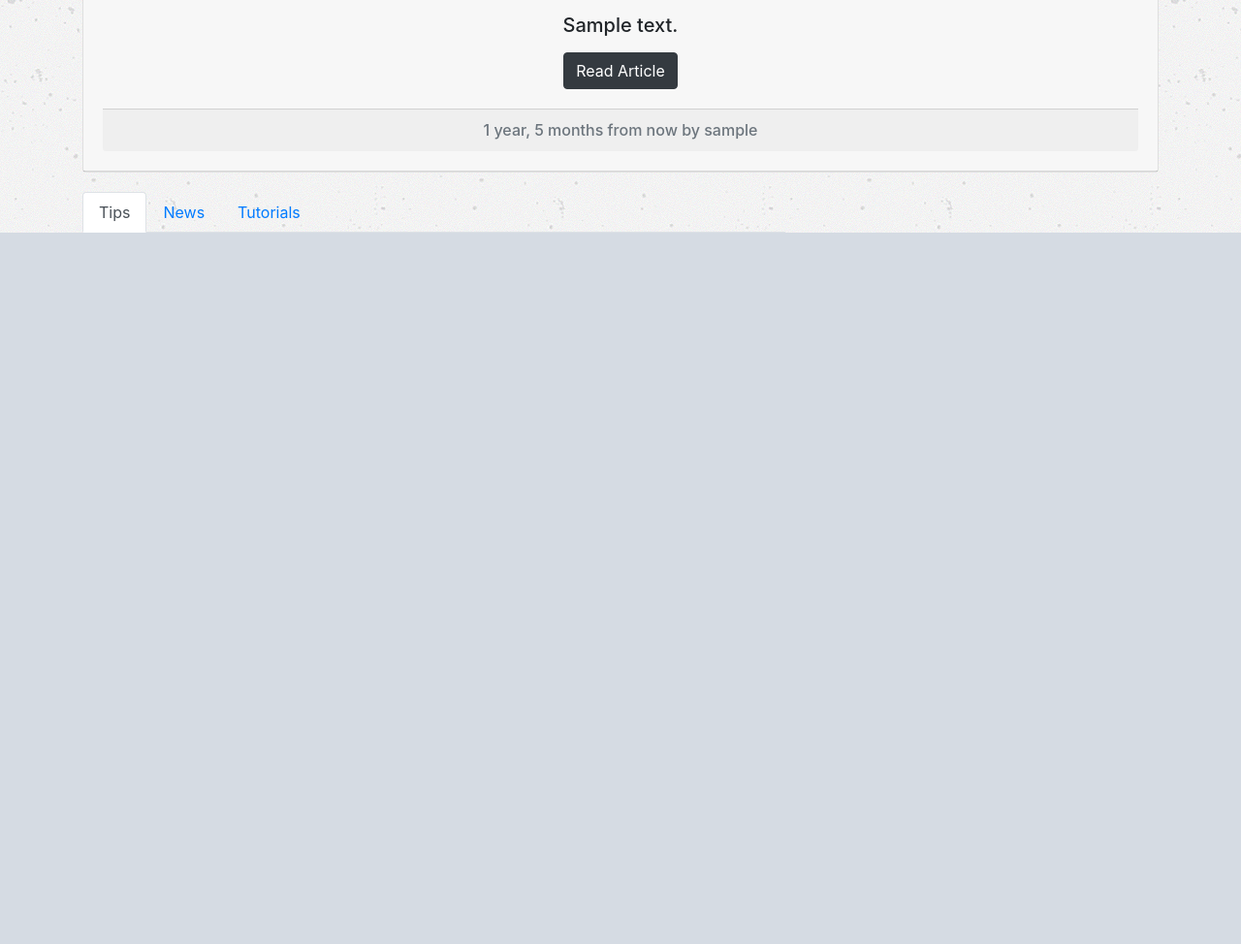
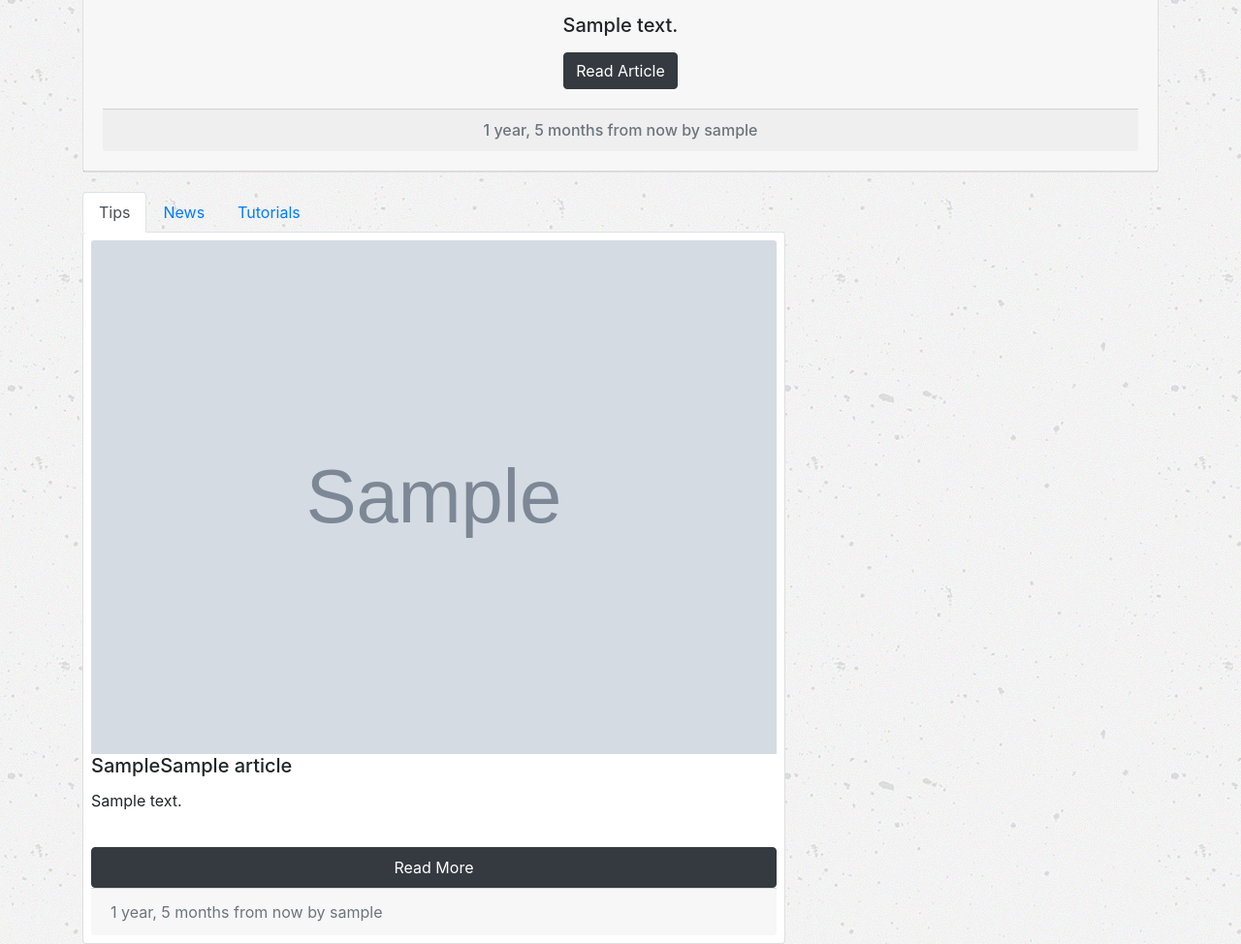
Before and after one commit to micki6491/Django-Blog, a Django app: template templates/home.html in a window 1280 px wide. Shown: the part 961-1935 px from the top of the page at 97% size. Before the commit the page ends 1201 px from the top, so only its background shows below. Run offline with Django 3.2, Linux system fonts and the light colour scheme; the template is opened without the code that fills it: values that come from a table or form of the project are taken from there, others are empty; tables that the repository leaves empty hold one stand-in row (values such as "Sample post"); grey boxes marked "Sample" are stand-in pictures; some libraries are stand-ins or nearby versions.

Commit message:
filtered to show on last 3 articles for each categorie

```diff
--- a/MyBlog/urls.py
+++ b/MyBlog/urls.py
@@ -22,7 +22,7 @@ from MyBlog import settings
 from articles import views
 
 urlpatterns = [
-                  path('article/<int:article_pk>/',
+                  path('articles/<int:article_pk>/',
                        views.ArticleView.as_view(),
                        name='article_page'),
                   path('admin/', admin.site.urls),
--- a/articles/models.py
+++ b/articles/models.py
@@ -27,7 +27,7 @@ class Article(models.Model):
     def get_page_count(self):
         articles = Article.objects.filter(category=self.category)
         count = articles.count()
-        pages = count / 5
+        pages = count / 10
         return math.ceil(pages)
 
     def has_many_pages(self, count=None):
--- a/templates/home.html
+++ b/templates/home.html
@@ -70,13 +70,11 @@
     </nav>
     <div class="tab-content" id="nav-tabContent">
         <div class="tab-pane fade show active" id="nav-tips" role="tabpanel" aria-labelledby="nav-tips-tab">
-
-            {% for article in articles %}
-                {% if article.category == "Tips" %}
+            {% for article in article_tips %}
                 <div class="col-sm-8 top-buffer-sm">
                     <div class="card border-top-0 px-2 py-2">
                         <img class="card-img-top" src="{{ article.photo }}">
-                            <h5 class="card-title">{{ article.subject }}</h5>
+                        <h5 class="card-title">{{ article.category }}{{ article.subject }}</h5>
                         <p class="card-text">{{ article }}</p>
                         <a href="{% url 'article_page' article.pk %}" class="btn btn-dark py-2 px-5 top-buffer">Read
                             More</a>
@@ -88,12 +86,14 @@
                             </button>
 
                             <!-- Modal -->
-                                <div class="modal fade" id="deleteArticleModal{{ article.pk }}" tabindex="-1" role="dialog"
+                            <div class="modal fade" id="deleteArticleModal{{ article.pk }}" tabindex="-1"
+                                 role="dialog"
                                  aria-labelledby="deleteArticleModalLabel" aria-hidden="true">
                                 <div class="modal-dialog modal-dialog-centered" role="document">
                                     <div class="modal-content">
                                         <div class="modal-header">
-                                                <h5 class="Delete Article" id="deleteArticleModal{{ article.pk }}">Delete
+                                            <h5 class="Delete Article" id="deleteArticleModal{{ article.pk }}">
+                                                Delete
                                                 confirmation</h5>
                                             <button type="button" class="close" data-dismiss="modal"
                                                     aria-label="Close">
@@ -121,18 +121,16 @@
                         </div>
                     </div>
                 </div>
-                {% endif %}
             {% endfor %}
-
         </div>
         <div class="tab-pane fade" id="nav-news" role="tabpanel" aria-labelledby="nav-news-tab">
+            {% include 'includes/pagination.html' %}
 
-            {% for article in articles %}
-                {% if article.category == "News" %}
+            {% for article in article_news %}
                 <div class="col-sm-8">
                     <div class="card px-2 py-2 top-buffer-sm bot-debuffer-sm border-top-0">
                         <img class="card-img-top" src="{{ article.photo }}">
-                            <h5 class="card-title">{{ article.subject }}</h5>
+                        <h5 class="card-title">{{ article.category }}{{ article.subject }}</h5>
                         <p class="card-text">{{ article }}</p>
                         <a href="{% url 'article_page' article.pk %}" class="btn btn-dark py-2 px-5 top-buffer">Read
                             More</a>
@@ -144,7 +142,8 @@
                             </button>
 
                             <!-- Modal -->
-                                <div class="modal fade" id="deleteArticleNews{{ article.pk }}" tabindex="-1" role="dialog"
+                            <div class="modal fade" id="deleteArticleNews{{ article.pk }}" tabindex="-1"
+                                 role="dialog"
                                  aria-labelledby="deleteArticleNewsLabel{{ article.pk }}" aria-hidden="true">
                                 <div class="modal-dialog modal-dialog-centered" role="document">
                                     <div class="modal-content">
@@ -177,18 +176,15 @@
                         </div>
                     </div>
                 </div>
-                {% endif %}
             {% endfor %}
 
         </div>
         <div class="tab-pane fade" id="nav-tutorials" role="tabpanel" aria-labelledby="nav-tutorials-tab">
-
-            {% for article in articles %}
-                {% if article.category == "Tutorials" %}
+            {% for article in article_tutos %}
                 <div class="col-sm-8">
                     <div class="card px-2 py-2 top-buffer-sm bot-debuffer-sm border-top-0">
                         <img class="card-img-top" src="{{ article.photo }}">
-                            <h5 class="card-title">{{ article.subject }}</h5>
+                        <h5 class="card-title">{{ article.category }}{{ article.subject }}</h5>
                         <p class="card-text">{{ article }}</p>
                         <a href="{% url 'article_page' article.pk %}" class="btn btn-dark py-2 px-5 top-buffer">Read
                             More</a>
@@ -200,12 +196,14 @@
                             </button>
 
                             <!-- Modal -->
-                                <div class="modal fade" id="deleteArticleTutorials{{ article.pk }}" tabindex="-1" role="dialog"
+                            <div class="modal fade" id="deleteArticleTutorials{{ article.pk }}" tabindex="-1"
+                                 role="dialog"
                                  aria-labelledby="deleteArticleTutorialsLabel{{ article.pk }}" aria-hidden="true">
                                 <div class="modal-dialog modal-dialog-centered" role="document">
                                     <div class="modal-content">
                                         <div class="modal-header">
-                                                <h5 class="Delete Article" id="deleteArticleTutorials{{ article.pk }}">Delete
+                                            <h5 class="Delete Article" id="deleteArticleTutorials{{ article.pk }}">
+                                                Delete
                                                 confirmation</h5>
                                             <button type="button" class="close" data-dismiss="modal"
                                                     aria-label="Close">
@@ -233,12 +231,11 @@
                         </div>
                     </div>
                 </div>
-                {% endif %}
             {% endfor %}
 
         </div>
     </div>
 
-
-
 {% endblock %}
+{% block javascript %}
+{% endblock %}
```
Also changed, not shown: articles/views.py (+3 -4 lines), templates/includes/pagination.html (indentation only). Lines whose indentation alone changed are shown as unchanged.
